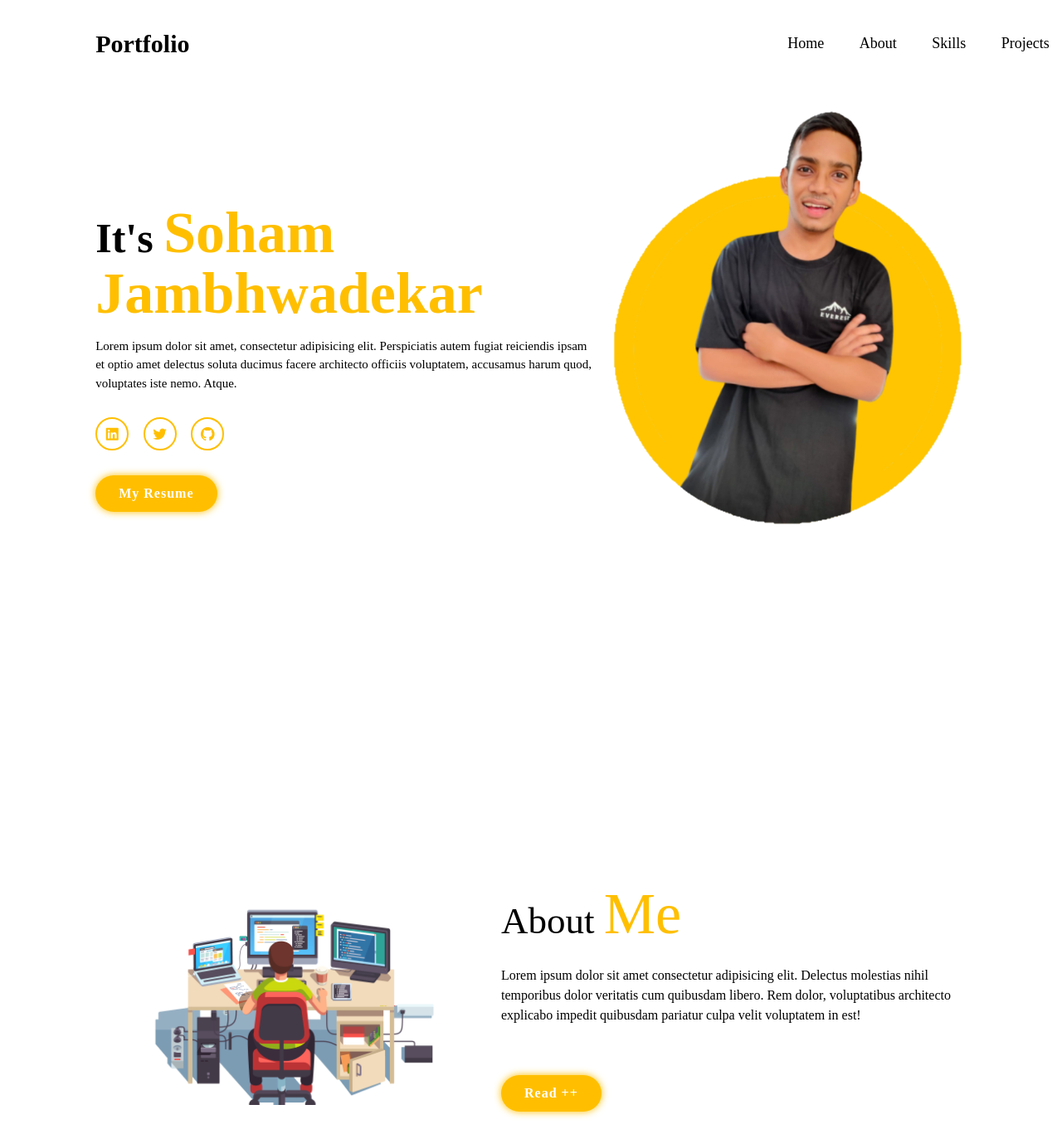
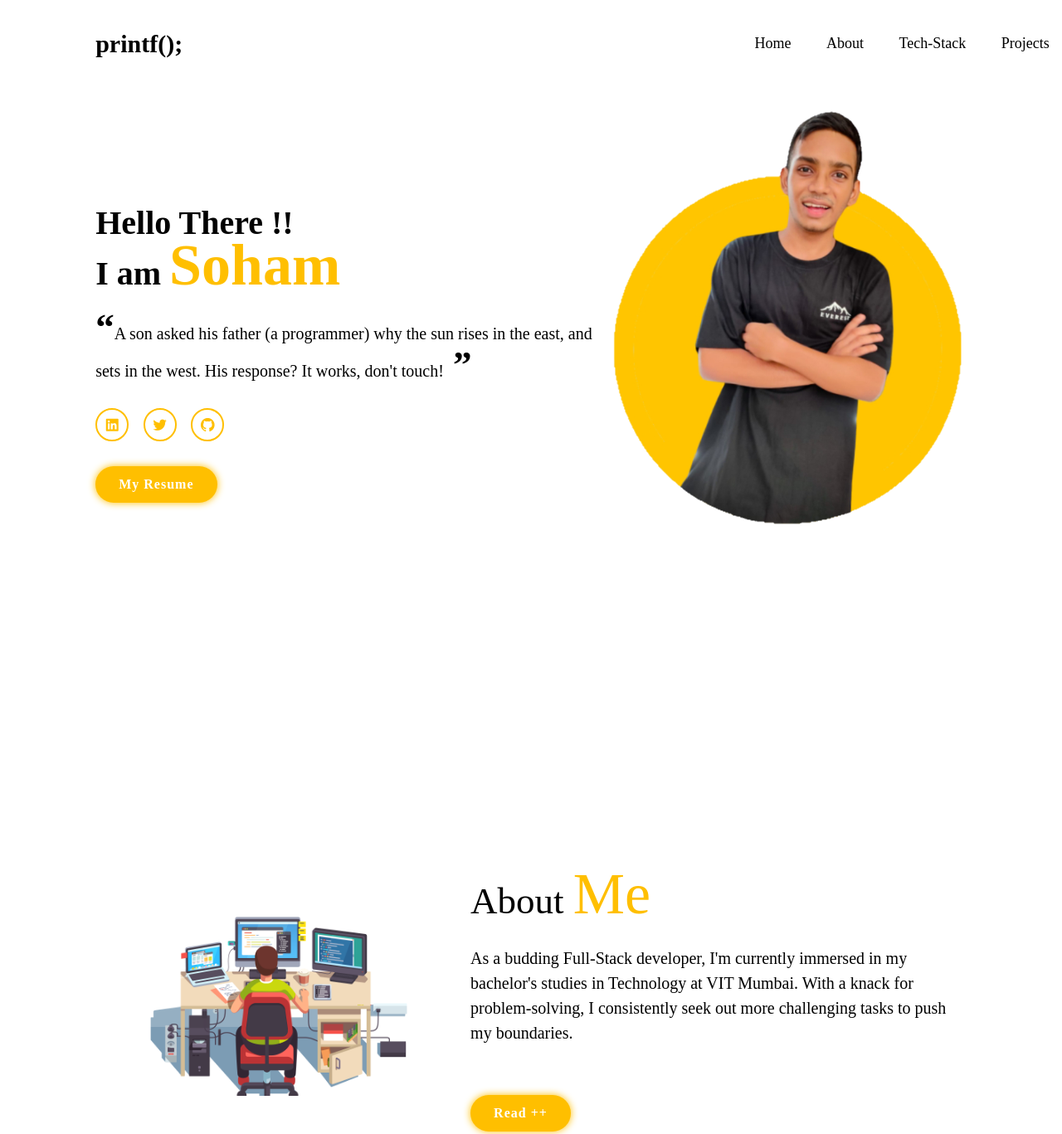
Before and after one commit to jammy808/portfolio, a plain HTML site: page index.html in a window 1280 px wide. Shown: the top 1367 px of the page at 83% size. Drawn offline with nearby package versions, Linux system fonts and the light colour scheme.

Commit message:
#added info

```diff
--- a/index.html
+++ b/index.html
@@ -3,7 +3,7 @@
 <head>
     <meta charset="UTF-8">
     <meta name="viewport" content="width=device-width, initial-scale=1.0">
-    <title>Document</title>
+    <title>Portfolio</title>
     <script src="https://cdn.tailwindcss.com"></script>
     <script src="https://kit.fontawesome.com/719584d9c7.js" crossorigin="anonymous"></script>
     <link href='https://unpkg.com/boxicons@2.1.4/css/boxicons.min.css' rel='stylesheet'>
@@ -11,14 +11,14 @@
 </head>
 <body>
    <header class="header">
-    <a href="3home" class="logo">Portfolio</a>
+    <h2  class="logo" id="print">printf();</h2>
 
     <i class='bx bx-menu-alt-right' id="menu-icon"></i>
 
     <nav class="navbar">
         <a href="#home" class="">Home</a>
         <a href="#about">About</a>
-        <a href="#services">Skills</a>
+        <a href="#services">Tech-Stack</a>
         <a href="#portfolio">Projects</a>
     </nav>
    </header>
@@ -27,11 +27,13 @@
    <section class="home" id="home">
 
     <div class="home-content">
-        <h1>It's <span>Soham</span></h1>
-        <h1 id="sirname"><span>Jambhwadekar</span></h1>
+        <h1>Hello There !!</h1>
+        <h1 id="sirname">I am <span>Soham</span></h1>
 
-        <p>Lorem ipsum dolor sit amet, consectetur adipisicing elit. Perspiciatis autem fugiat reiciendis ipsam et optio amet
-        delectus soluta ducimus facere architecto officiis voluptatem, accusamus harum quod, voluptates iste nemo. Atque.</p>
+
+
+        <p class="quote"><span class="font-bold text-black text-7xl">“</span>A son asked his father (a programmer) why the sun rises in the east, and sets in the west.
+             His response? It works, don't touch!<span class="font-bold text-black text-7xl"> ”</span> </p>
 
 
         <div class="social">
@@ -60,17 +62,16 @@
 
         <div class="about-content">
             <h2 class="heading">About <span>Me </span></h2>
-            <p>Lorem ipsum dolor sit amet consectetur adipisicing elit.
-             Delectus molestias nihil temporibus dolor veritatis cum quibusdam libero.
-             Rem dolor, voluptatibus architecto explicabo impedit quibusdam pariatur culpa velit voluptatem in est!</p>
-            <p id="extra">Lorem, ipsum dolor sit amet consectetur adipisicing elit. Suscipit non eligendi ab cum modi, quibusdam dignissimos possimus, necessitatibus hic ipsam, recusandae veniam maiores voluptatem dolorum alias inventore a doloremque facere?</p>
+            <p>As a budding Full-Stack developer, I'm currently immersed in my bachelor's studies in Technology at VIT Mumbai.
+                 With a knack for problem-solving, I consistently seek out more challenging tasks to push my boundaries. </p>
+            <p id="extra">Presently, I'm honing my skills in data structures and algorithms while simultaneously diving into the world of web applications , with a goal to produce an efficent solution. <br>Happy Coding!</p>
              <a  class="btn" id="read" onclick="ReadMore()">Read ++</a>
         </div>
     </section>
 
      <!--Skils Section Design-->
      <section class="services" id="services">
-        <h2 class="heading">My <Span>Skills</Span></h2>
+        <h2 class="heading">My <Span>Tech-Stack</Span></h2>
 
         <div class="services-container">
 
--- a/main.js
+++ b/main.js
@@ -125,3 +125,15 @@ function Info3() {
         readMoreBtn.textContent = "Info --";
     }
 }
+
+
+const hoverElement = document.getElementById('print');
+
+
+hoverElement.addEventListener('mouseover', function() {
+  hoverElement.textContent = 'printf(" Soham Jambhwadekar ");';
+});
+
+hoverElement.addEventListener('mouseout', function() {
+  hoverElement.textContent = 'printf();';
+});
--- a/style.css
+++ b/style.css
@@ -40,7 +40,7 @@ span{
     font-size: 3rem;
     font-weight: 800;
     cursor: pointer;
-    transition: 0.8 ease-in-out;
+    transition: all 0.8s ease-in-out;
 }
 .logo:hover{
     transform: scale(1.1);
@@ -109,10 +109,11 @@ section{
 }
 
 .home-content h1{
-    font-size: 5rem;
+    font-size: 4rem;
     font-weight: 600;
     margin-top: 1.5rem;
 }
+
 #sirname{
     margin-top: -3.2rem;
 }
@@ -130,7 +131,7 @@ section{
     transform: scale(1.1);
 }
 .home-content p{
-    font-size: 1.5rem;
+    font-size: 2rem;
     font-weight: 500;
     max-width: 100rem;
 }
@@ -197,7 +198,7 @@ section{
     line-height: 1.2;
 }
 .about-content p{
-    font-size: 1.6rem;
+    font-size: 2rem;
     margin: 2rem 0 3rem;
 }
 
```
